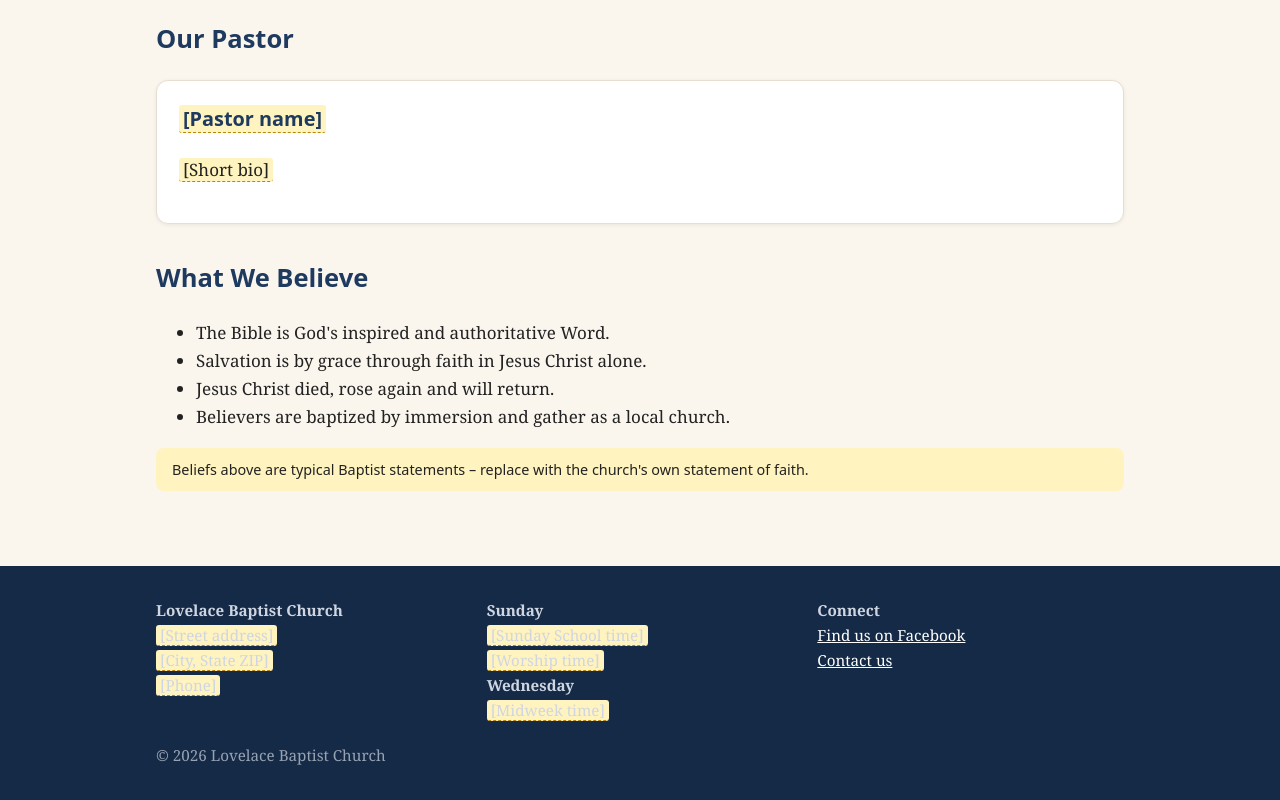
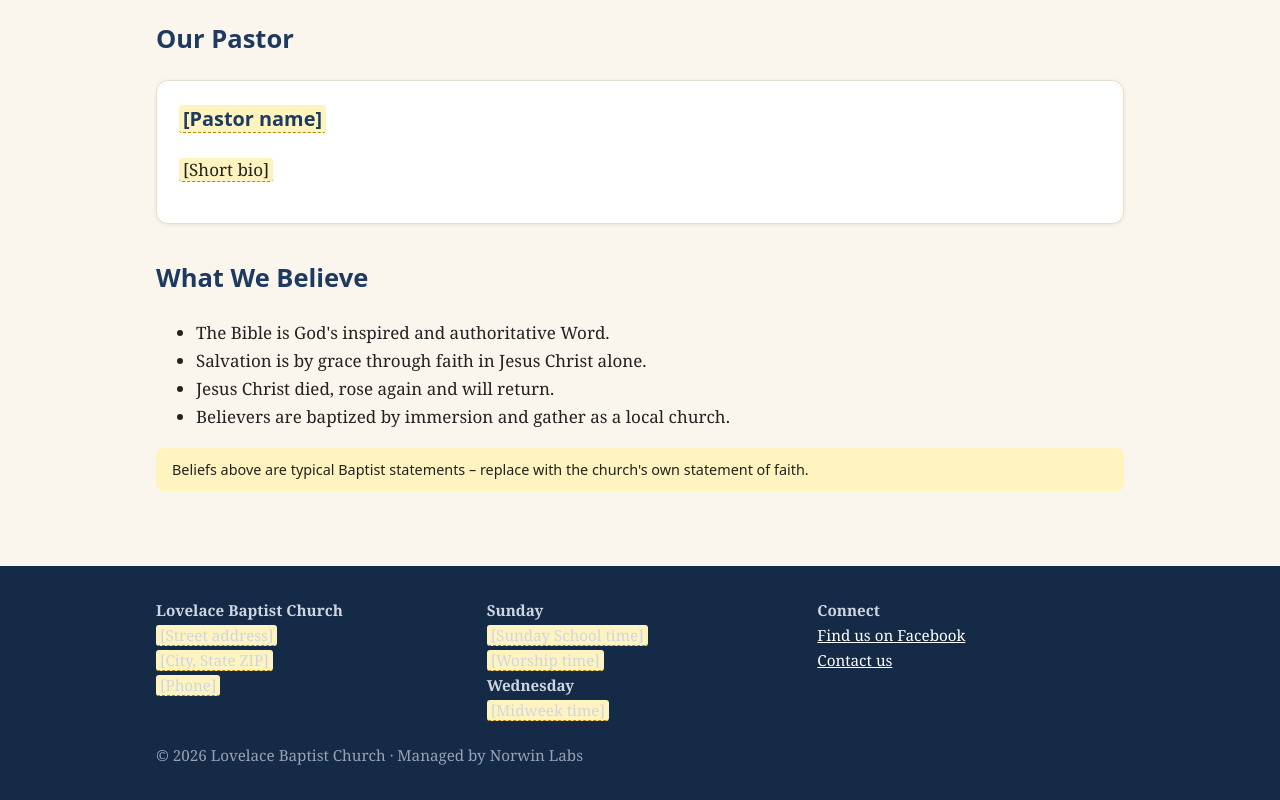
Before and after one commit to NorwinLabs/LovelaceBaptistSite, a plain HTML site: page about.html in a window 1280 px wide. Shown: the part 367-1167 px from the top of the page. Drawn offline with Linux system fonts and the light colour scheme.

Commit message:
Add 'Managed by Norwin Labs' to footer
Co-Authored-By: Claude Sonnet 5.5 <noreply@anthropic.com>
Claude-Session: https://claude.ai/code/session_01AtijeJLsACwWUf99teDahC

```diff
--- a/about.html
+++ b/about.html
@@ -22,5 +22,5 @@
 <div><strong>Lovelace Baptist Church</strong><br><span class="ph">[Street address]</span><br><span class="ph">[City, State ZIP]</span><br><span class="ph">[Phone]</span></div>
 <div><strong>Sunday</strong><br><span class="ph">[Sunday School time]</span><br><span class="ph">[Worship time]</span><br><strong>Wednesday</strong><br><span class="ph">[Midweek time]</span></div>
 <div><strong>Connect</strong><br><a href="https://share.google/XiIWlbHeWpDZhBOov">Find us on Facebook</a><br><a href="contact.html">Contact us</a></div>
-</div><div class="wrap" style="margin-top:20px;opacity:.7">© 2026 Lovelace Baptist Church</div></footer>
+</div><div class="wrap" style="margin-top:20px;opacity:.7">© 2026 Lovelace Baptist Church · Managed by Norwin Labs</div></footer>
 <script src="js/main.js"></script></body></html>
```
Also changed, not shown: contact.html (+1 -1 lines), events.html (+1 -1 lines), index.html (+1 -1 lines), ministries.html (+1 -1 lines), visit.html (+1 -1 lines).
